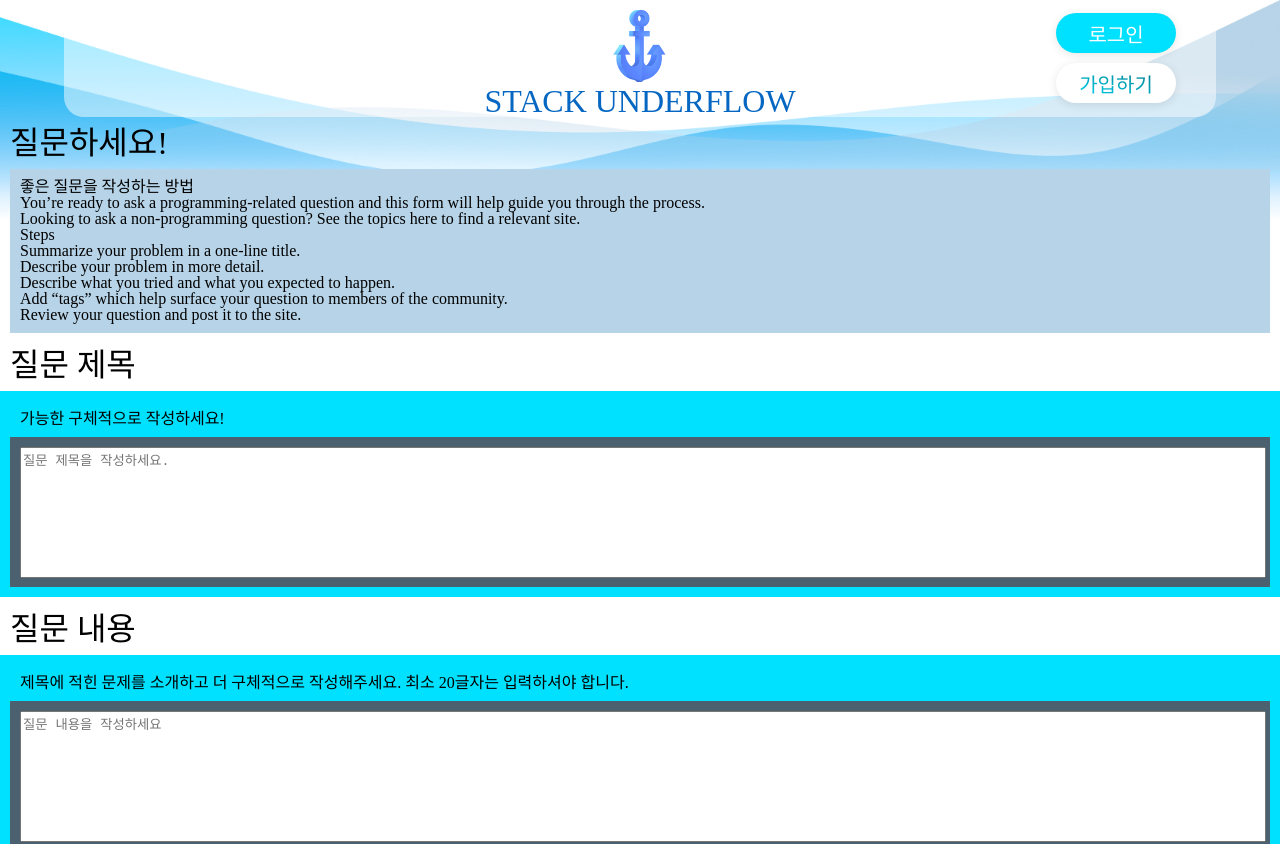
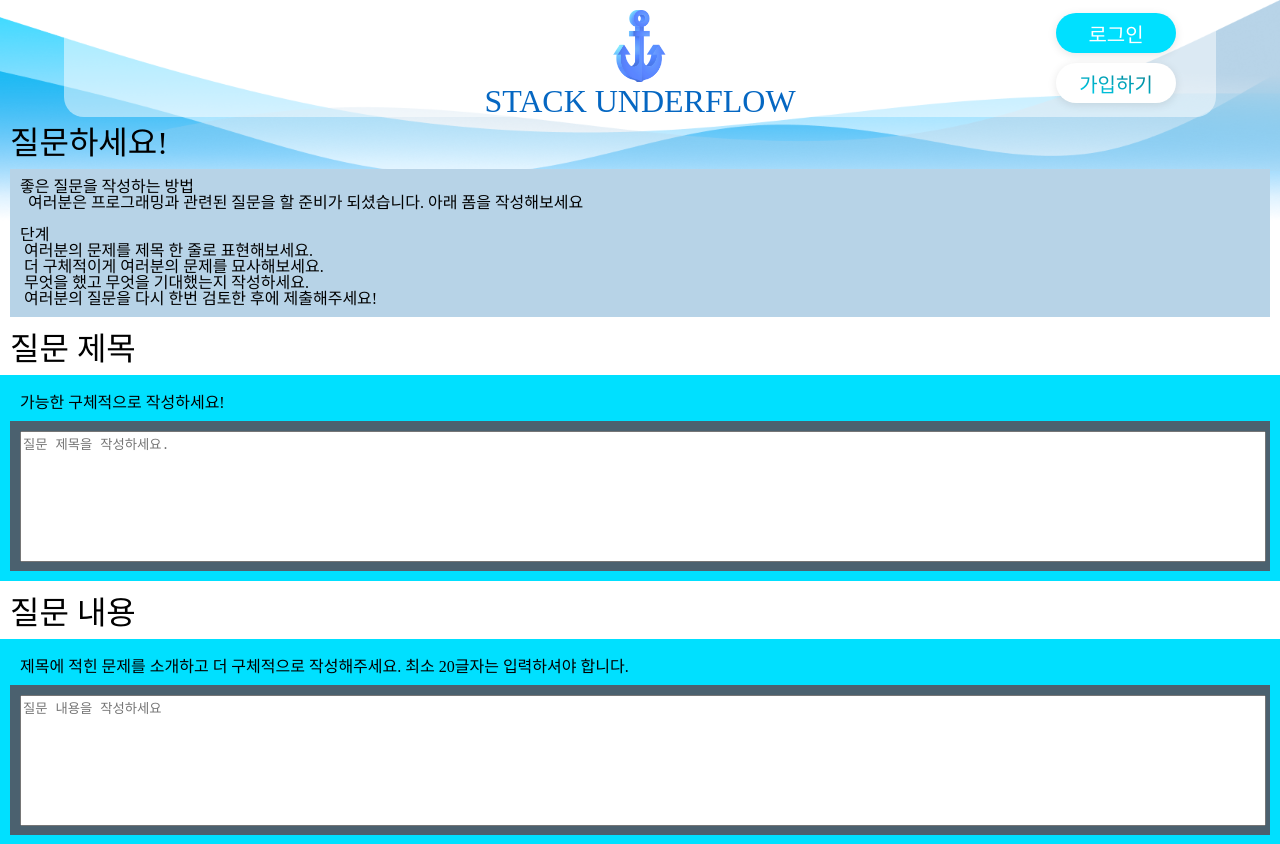
Before and after one commit to raeseop/seb45_pre_004, a React (Create React App) app in the folder client/: page /write in a window 1280 px wide. Shown: the top 844 px of the page. Built offline with nearby package versions, Linux system fonts and the light colour scheme; a web font is replaced by a local one.

Commit message:
Into Korean

```diff
--- a/client/src/pages/QnAWritePage.js
+++ b/client/src/pages/QnAWritePage.js
@@ -19,6 +19,8 @@ const TextP = styled(QuestionP)`
   padding: 10px;
 `;
 
+// &nbsp; => HTML에서 띄어쓰기를 구현하는 방법 => 문단 구분을 위해 사용함
+
 const QnAWritePage = () => {
   return (
     <div>
@@ -26,19 +28,15 @@ const QnAWritePage = () => {
       <div>
         <TextP>
           좋은 질문을 작성하는 방법
-          <br /> You’re ready to ask a programming-related question and this
-          form will help guide you through the process. <br />
-          Looking to ask a non-programming question? See the topics here to find
-          a relevant site.
+          <br /> &nbsp; 여러분은 프로그래밍과 관련된 질문을 할 준비가
+          되셨습니다. 아래 폼을 작성해보세요 <br />
           <br />
-          Steps <br />
-          Summarize your problem in a one-line title.
-          <br /> Describe your problem in more detail. <br />
-          Describe what you tried and what you expected to happen.
+          단계 <br />
+          &nbsp;여러분의 문제를 제목 한 줄로 표현해보세요.
+          <br /> &nbsp;더 구체적이게 여러분의 문제를 묘사해보세요. <br />
+          &nbsp;무엇을 했고 무엇을 기대했는지 작성하세요.
           <br />
-          Add “tags” which help surface your question to members of the
-          community. <br />
-          Review your question and post it to the site.
+          &nbsp;여러분의 질문을 다시 한번 검토한 후에 제출해주세요!
         </TextP>
       </div>
       <Form />
```
